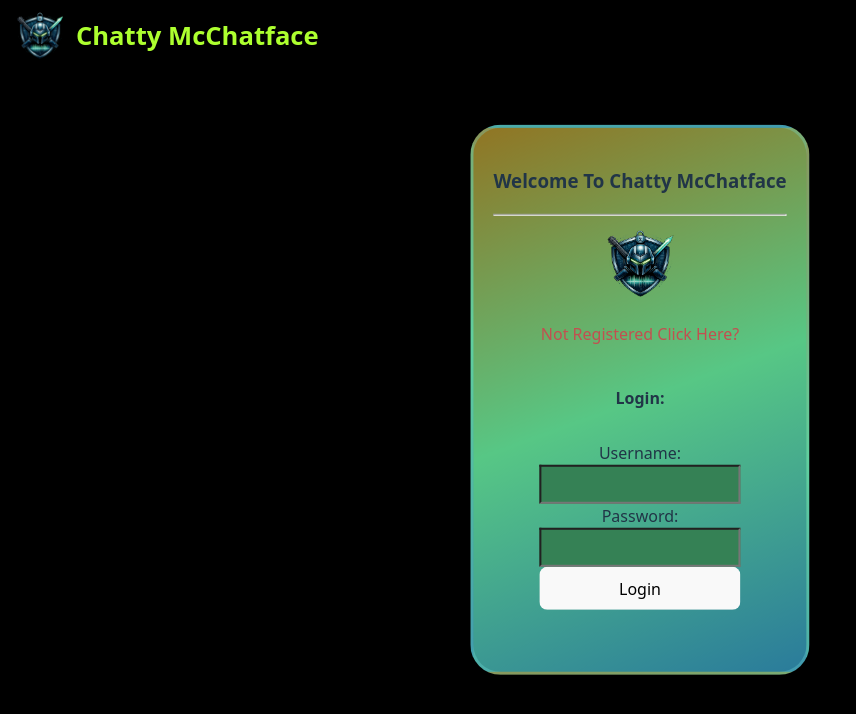
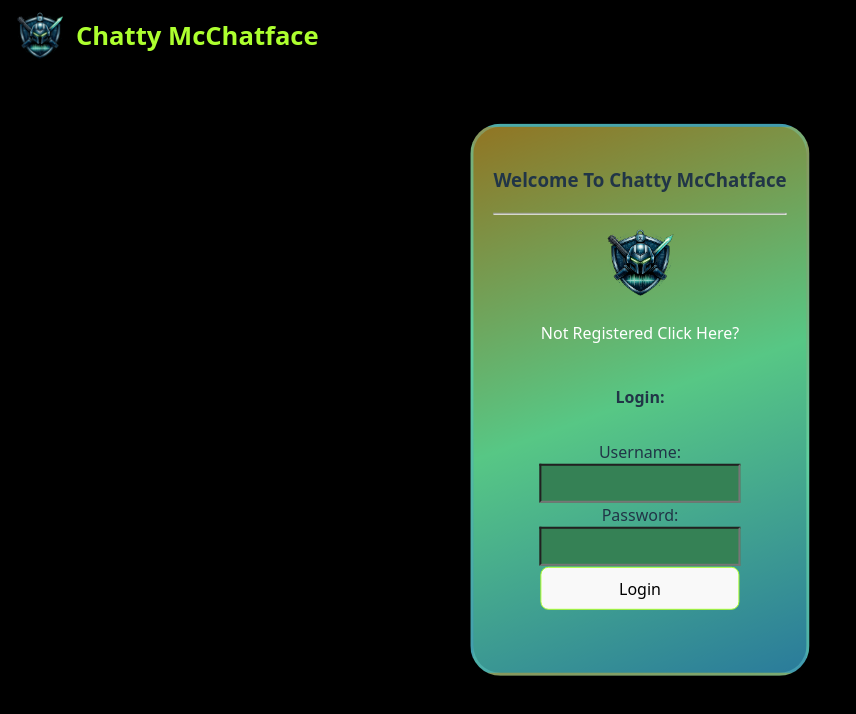
Before and after one commit to shaunbag/websockets-chat-app, a React (Vite) app in the folder client/: page / in a window 1280 px wide. Shown: the top 714 px of the page, without its empty margins (0-856 px from the left). Built offline with nearby package versions, Linux system fonts and the light colour scheme.

Commit message:
CSS updates for buttons

```diff
--- a/client/src/App.css
+++ b/client/src/App.css
@@ -84,6 +84,7 @@ html, body, #root {
   padding: 2px;
   margin: 12px;
   width: 80%;
+  font-size: x-1.3rem;
 }
 
 .reactions{
@@ -124,25 +125,26 @@ html, body, #root {
   position: fixed;
   top: 10px;
   right: 10px;
+  z-index: 1;
 }
 .logout-button:hover {
-  text-decoration: underline;
   background-color: transparent;
+  transform: none;
 }
 .logout-button:focus {
   outline: none;
 }
 .login-toggle-button {
   background-color: transparent;
-  color: rgb(194, 80, 80);
+  color: white;
   border: none;
   cursor: pointer;
   outline: none;
   margin: auto 10px;
 }
 .login-toggle-button:hover {
-  text-decoration: underline;
   background-color: transparent;
+  transform: scale(1);
 }
 .login-toggle-button:focus {
   outline: none;
--- a/client/src/index.css
+++ b/client/src/index.css
@@ -30,17 +30,18 @@ h1 {
 
 button {
   border-radius: 8px;
-  border: 1px solid transparent;
+  border: 1px solid greenyellow;
   padding: 0.6em 1.2em;
   font-size: 1em;
   font-weight: 500;
   font-family: inherit;
-  background-color: #5aa5b8;
+  background-color: transparent;
   cursor: pointer;
   transition: border-color 0.25s;
+  margin: 1px;
 }
 button:hover {
-  background-color: #58c9e6;
+  transform: scale(1.05);
 }
 button:focus,
 button:focus-visible {
```
